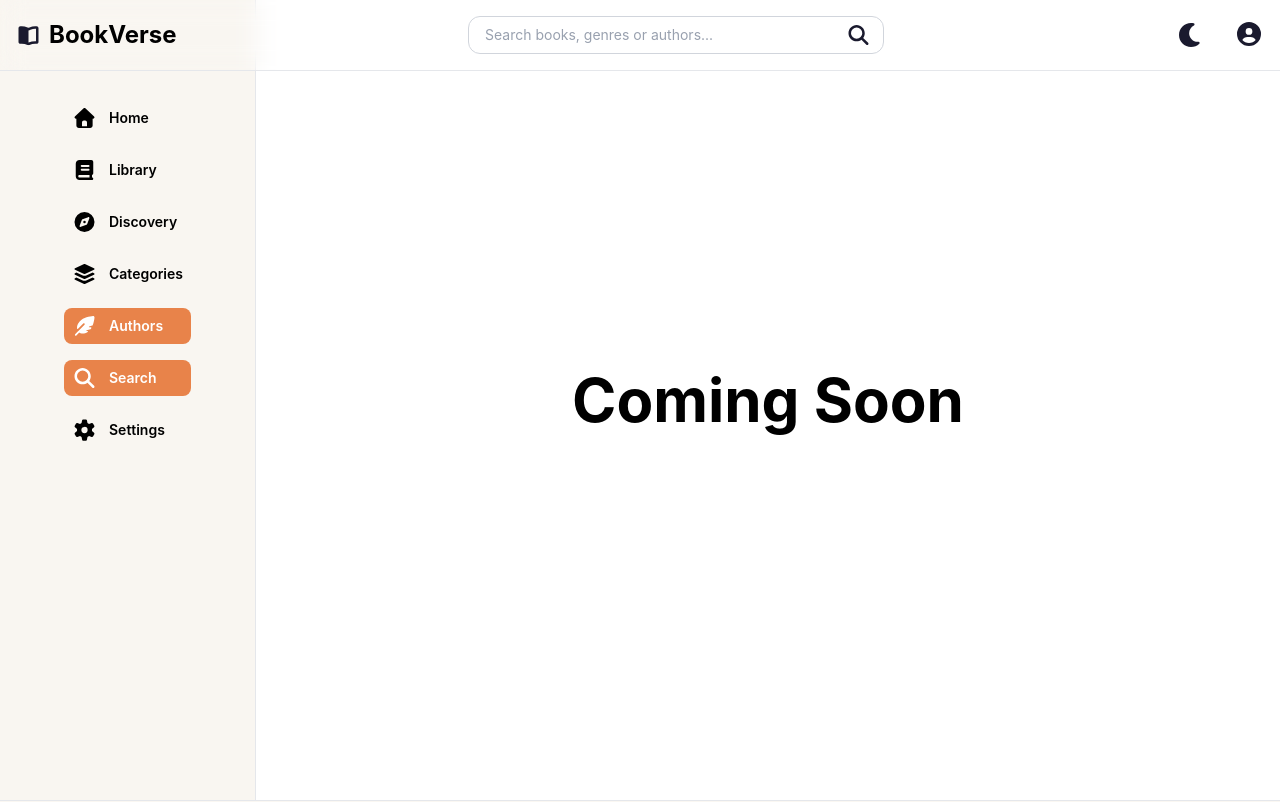
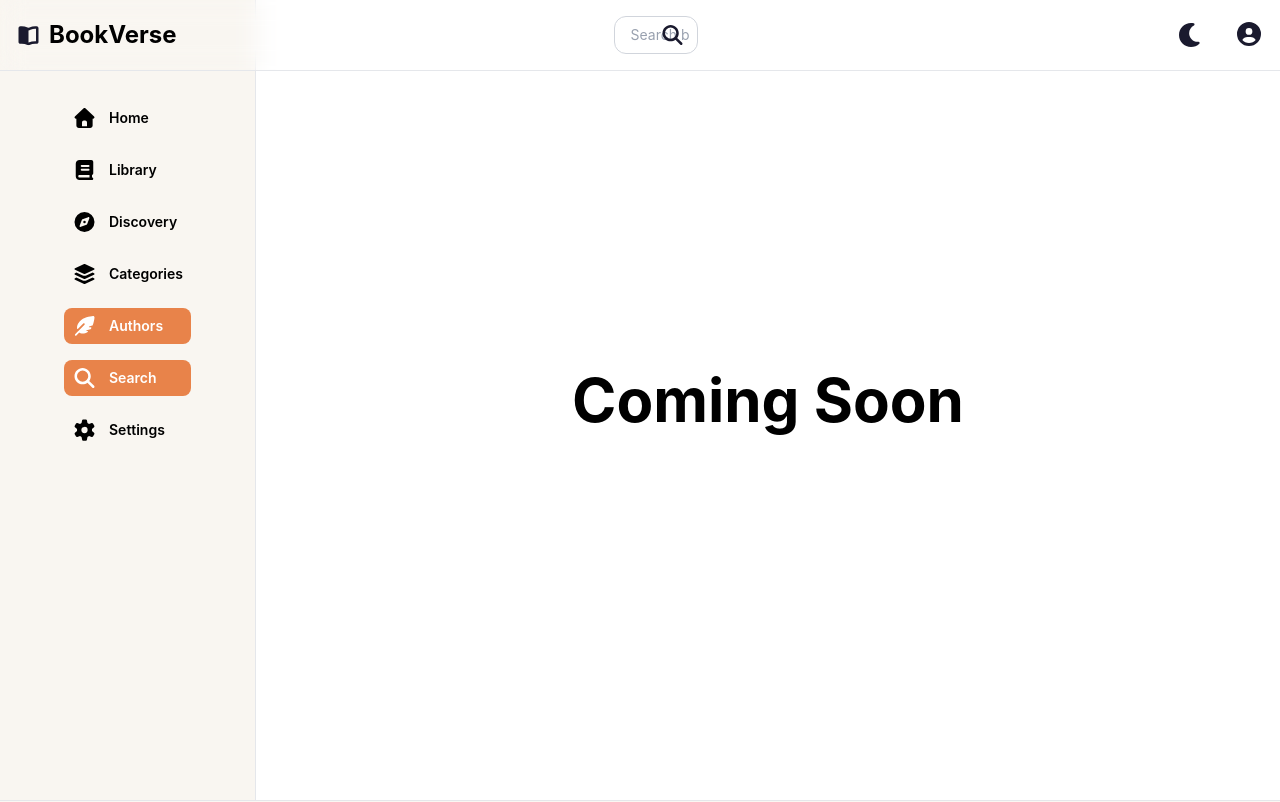
Before and after one commit to DanielApple05/Book-verse, a React (Vite) app in the folder book-verse-frontend/: page /authors in a window 1280 px wide. Shown: the top 802 px of the page. Built offline with nearby package versions, Linux system fonts and the light colour scheme; no server answers.

Commit message:
feat: update Search component visibility and styling in mobile navigation for improved user experience

```diff
--- a/book-verse-frontend/src/assets/components/header-component/header.jsx
+++ b/book-verse-frontend/src/assets/components/header-component/header.jsx
@@ -18,7 +18,7 @@ const Header = () => {
   return (
     <div className='flex items-center justify-between p-4 border-b xl:text-2xl text-sm border-gray-200 w-full fixed top-0 z-50 dark:bg-gray-800/50 backdrop-blur-md ' >
       <Logo />
-      <Search />
+        <div className='xl:flex hidden'>  <Search /> </div>
       <div className='flex items-center gap-7'>
         <FontAwesomeIcon
           icon={darkMode ? faSun : faMoon}
--- a/book-verse-frontend/src/assets/components/navigations/mobileNavBar.jsx
+++ b/book-verse-frontend/src/assets/components/navigations/mobileNavBar.jsx
@@ -12,11 +12,11 @@ const MobileNavBar = () => {
       {searchOpen && (
         <>
           <div
-            className="fixed inset-0"
+            className="fixed inset-0 bg-black/30"
             onClick={() => setSearchOpen(false)}
           />
 
-          <div className="fixed bottom-20 left-4 right-4 z-50">
+          <div className="fixed bottom-20 left-4 right-4 z-50 bg-white">
             <Search />
           </div>
         </>
--- a/book-verse-frontend/src/assets/components/search.jsx
+++ b/book-verse-frontend/src/assets/components/search.jsx
@@ -15,7 +15,7 @@ const Search = () => {
   };
   return (
     <>
-      <div className='xl:flex hidden w-5/6 justify-center'>
+      <div className='flex w-5/6 justify-center'>
         <form className=' border border-gray-300 rounded-xl p-1 relative xl:w-5/12 w-full flex items-center  ' onSubmit={handleSubmit}>
           <input
             type="text"
```
